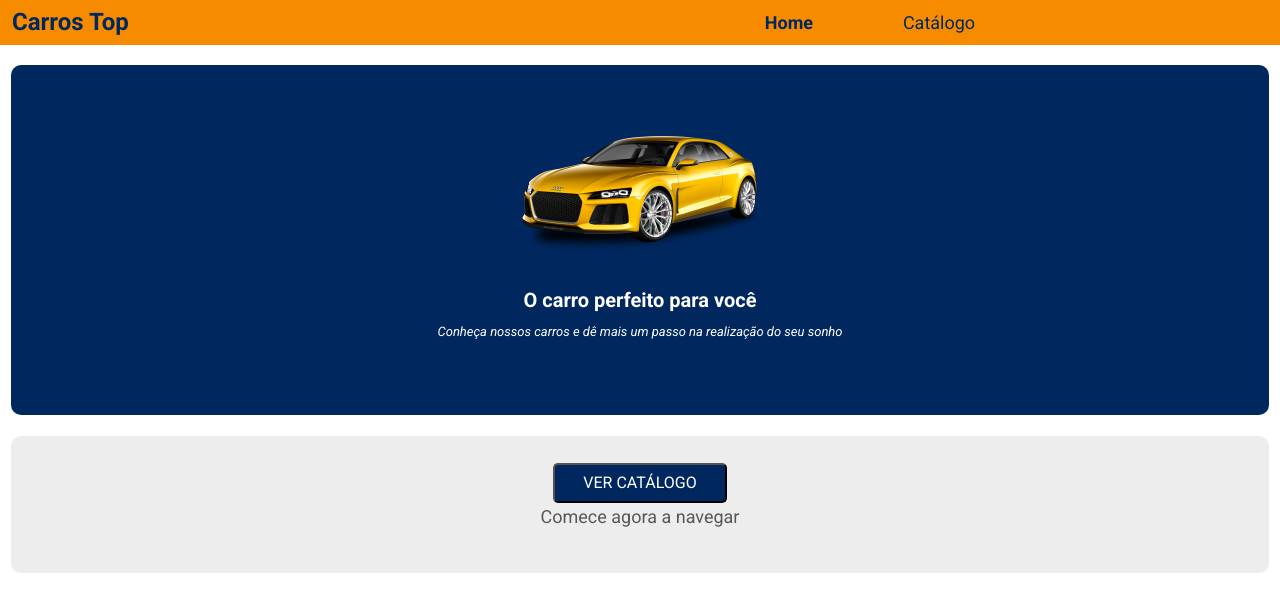
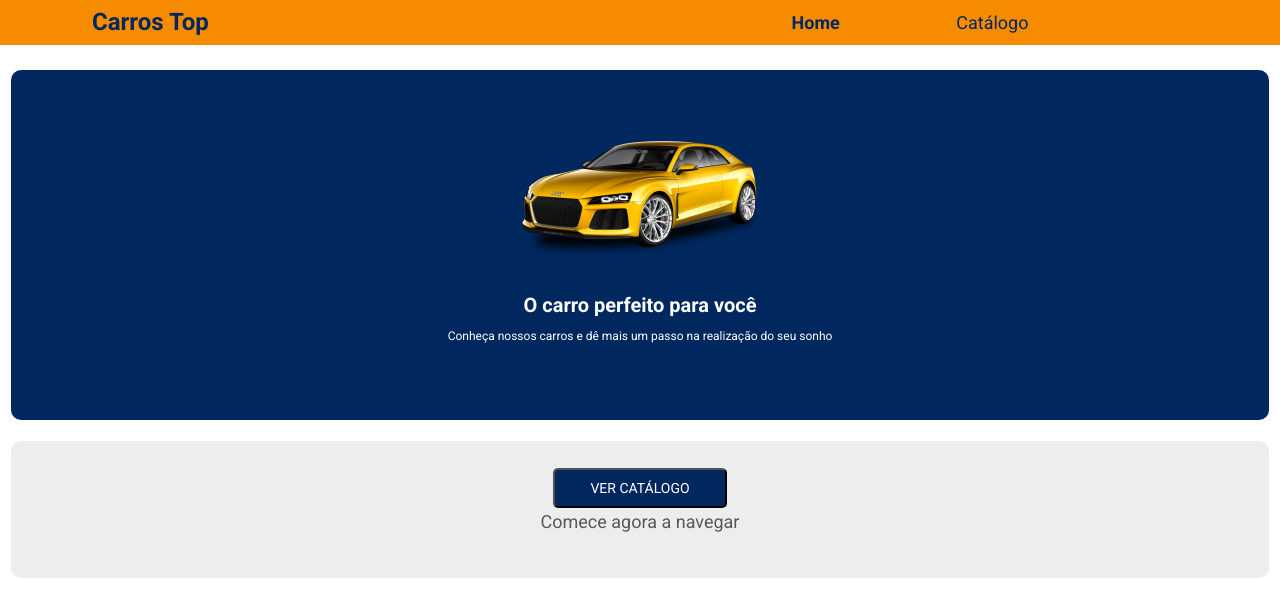
Before and after one commit to Jpoao/layout-challenge, a React (Create React App) app: page / in a window 1280 px wide. Shown: the top 616 px of the page. Built offline with nearby package versions, Linux system fonts and the light colour scheme.

Commit message:
fixing NavBar Issues

```diff
--- a/src/components/NavBar/styles.css
+++ b/src/components/NavBar/styles.css
@@ -22,6 +22,8 @@
 }
 
 .main-nav {
+    position: absolute;
+    width: 100%;
     height: auto;
 }
 
@@ -31,8 +33,8 @@
 
 @media (min-width: 576px){
 
-  .nav-logo{
-      padding-left: 88px;
+  .navbar-logo-text h4, li{
+      padding-left: 80px;
   }
 
 }
--- a/src/pages/Home/styles.css
+++ b/src/pages/Home/styles.css
@@ -2,13 +2,14 @@
     padding: 20px 11px;
     display: flex;
     flex-direction: column;
+    text-align: center;
 }
 
 .home-top-container{
-    text-align: center;
     border-radius: 10px;
     background-color: #00285F;
     height: 350px;
+    margin-top: 50px;
 }
 
 .home-top-container img {
@@ -25,11 +26,9 @@
 }
 
 .home-top-container p {
-    font-style: italic;
     color: #fff;
-    font-size: 13px;
-    margin-top: 10px;
-    padding: 0 19px;
+    font-size: 12px;
+    margin: 10px 48px;
 }
 
 .home-botton-container {
@@ -49,7 +48,7 @@
     background-color: #00285F;
     color: #fff;
     border-radius: 5px;
-    size: 14px;
+    font-size: 14px;
     width: 174px;
     height: 40px;
 }
```
